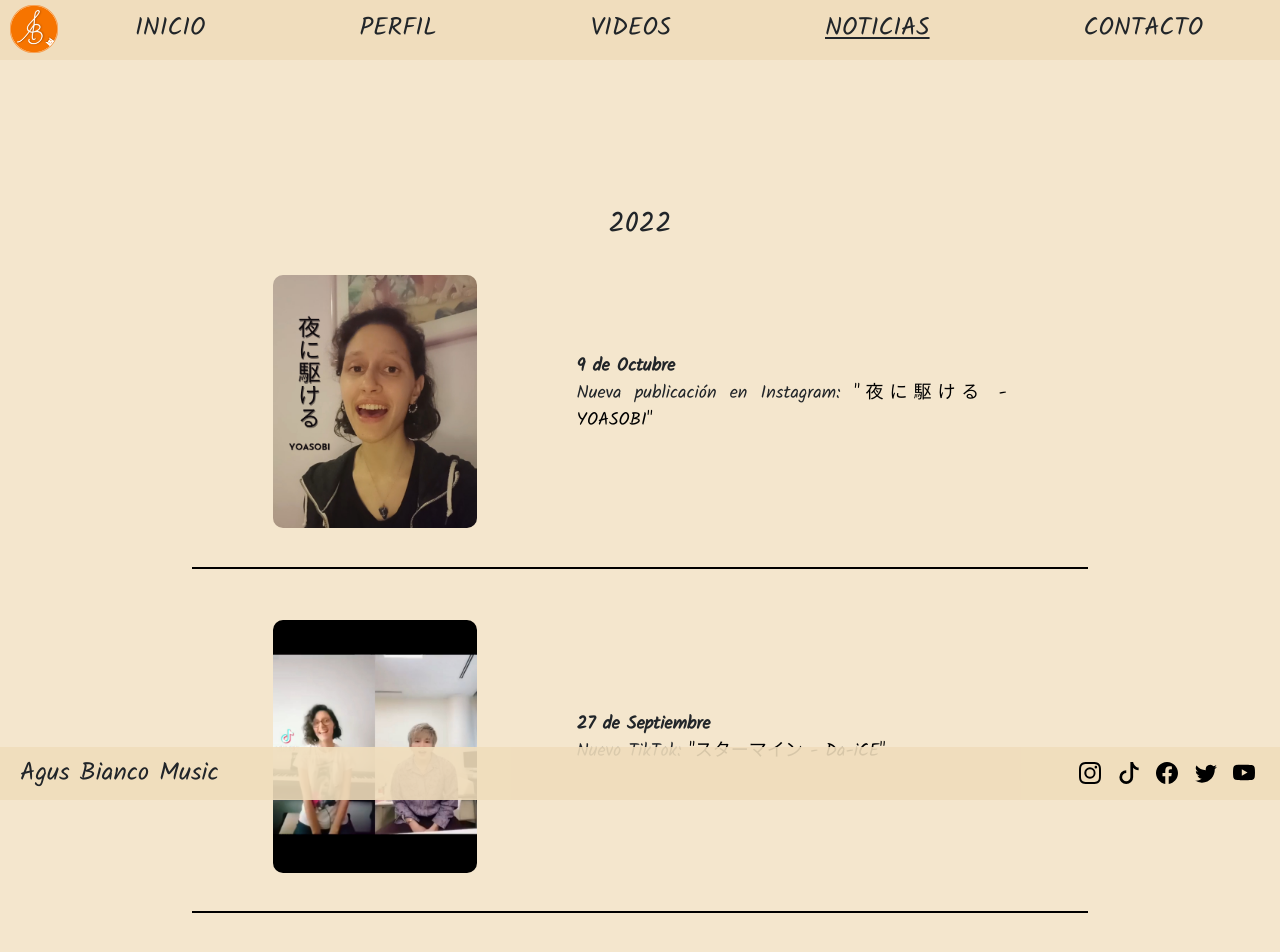
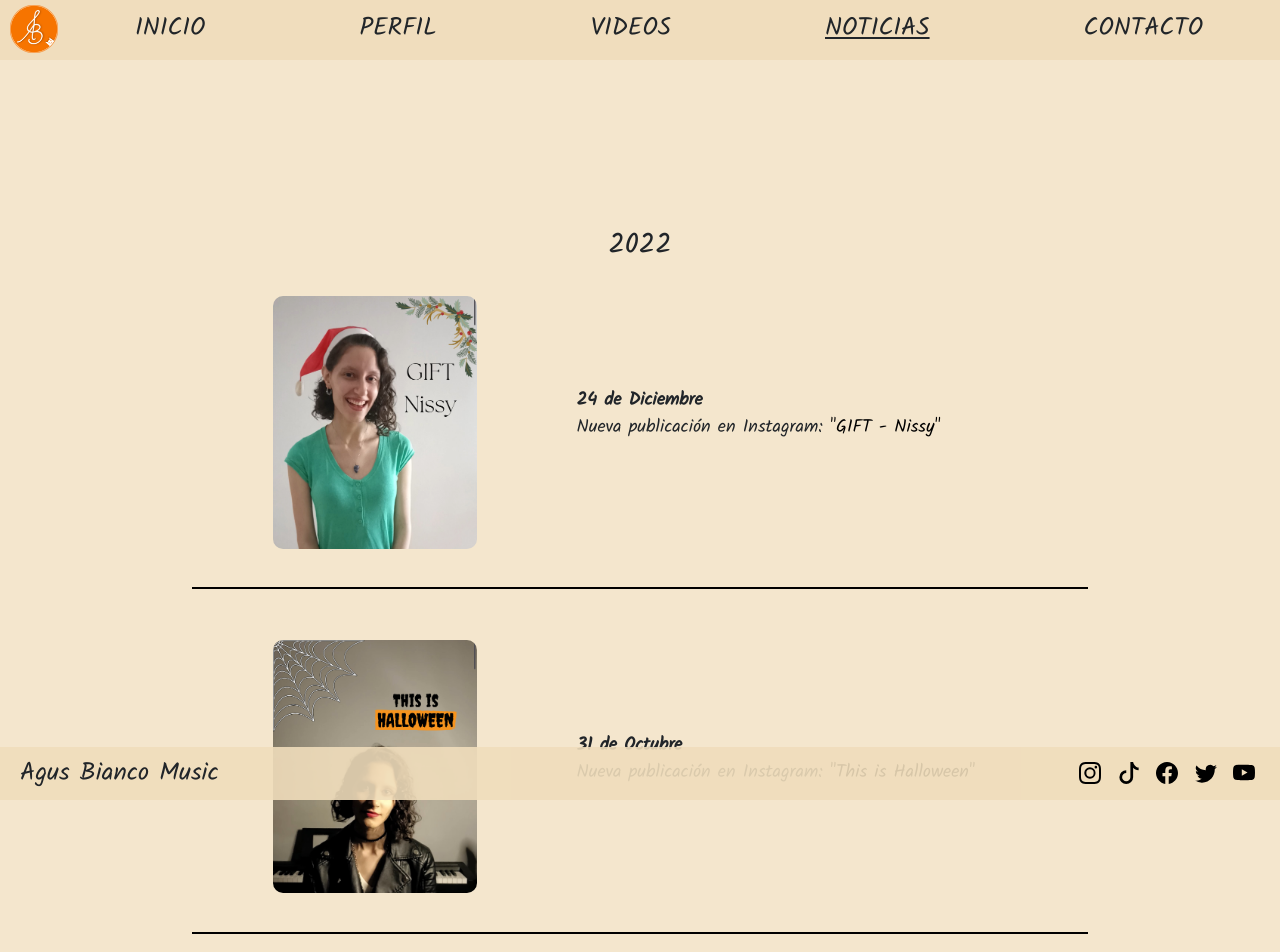
Before and after one commit to agusbianco/Sitio-web-AgusBiancoMusic, a website: page pages/noticias.html in a window 1280 px wide. Shown: the top 952 px of the page. Drawn offline with nearby package versions, Linux system fonts and the light colour scheme.

Commit message:
actualizaciones de noticias

```diff
--- a/pages/noticias.html
+++ b/pages/noticias.html
@@ -27,8 +27,38 @@
         </nav>
     </header>
     <main class="margin-top-0">
+        <!-- <section>
+            <h3 id="padding-responsive">2023</h3>
+            <div class="noticias">
+                <a target="_blank" href="https://www.instagram.com/reel/CjeksUrjCqe/?utm_source=ig_web_copy_link">
+                    <img class="imagen-vertical" src="../images/Yoru ni Kakeru.png" alt="Yoru ni Kakeru">
+                </a>
+                <p class="width">
+                    <strong>9 de Octubre</strong><br>
+                    Nueva publicación en Instagram: <a target="_blank" href="https://www.instagram.com/reel/CjeksUrjCqe/?utm_source=ig_web_copy_link">"夜に駆ける - YOASOBI"</a>
+                </p>
+            </div>
+        </section> -->
         <section>
             <h3 id="padding-responsive">2022</h3>
+            <div class="noticias">
+                <a target="_blank" href="https://www.instagram.com/reel/Cmjaag6JPGw/?utm_source=ig_web_copy_link">
+                    <img class="imagen-vertical" src="../images/Gift.png" alt="Gift">
+                </a>
+                <p class="width">
+                    <strong>24 de Diciembre</strong><br>
+                    Nueva publicación en Instagram: <a target="_blank" href="https://www.instagram.com/reel/Cmjaag6JPGw/?utm_source=ig_web_copy_link">"GIFT - Nissy"</a>
+                </p>
+            </div>
+            <div class="noticias">
+                <a target="_blank" href="https://www.instagram.com/reel/CkZf9mkjZQL/?utm_source=ig_web_copy_link">
+                    <img class="imagen-vertical" src="../images/This is halloween.png" alt="This is Halloween">
+                </a>
+                <p class="width">
+                    <strong>31 de Octubre</strong><br>
+                    Nueva publicación en Instagram: <a target="_blank" href="https://www.instagram.com/reel/CkZf9mkjZQL/?utm_source=ig_web_copy_link">"This is Halloween"</a>
+                </p>
+            </div>
             <div class="noticias">
                 <a target="_blank" href="https://www.instagram.com/reel/CjeksUrjCqe/?utm_source=ig_web_copy_link">
                     <img class="imagen-vertical" src="../images/Yoru ni Kakeru.png" alt="Yoru ni Kakeru">
```
Also changed, not shown: pages/perfil.html (+1 -1 lines), css/main.css (line endings or trailing spaces), images/Foto de Agus.jpg, images/Gift.png (added), images/This is halloween.png (added).
